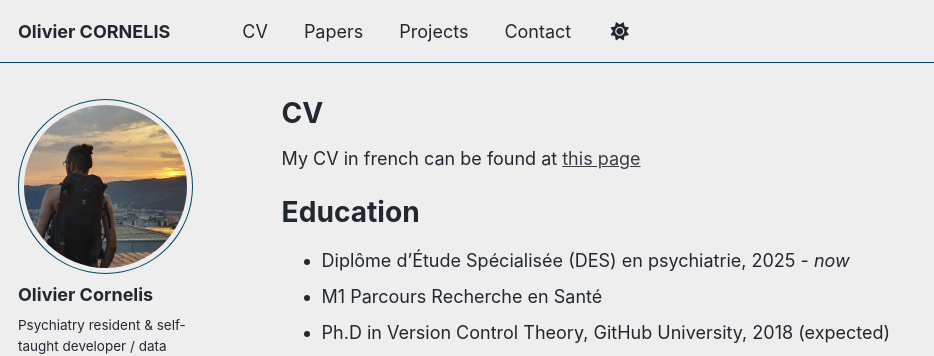
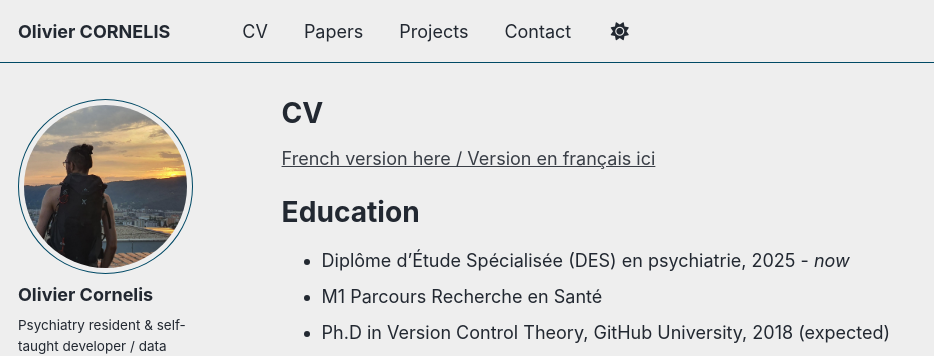
Before and after one commit to thiswillbeyourgithub/website, a Jekyll site: the page built from _pages/cv.md, in a window 1280 px wide and 900 px high. Shown: the top 356 px of the window, without its empty margins (0-934 px from the left). Built offline with Jekyll 4.4.1, drawn with Linux system fonts in a browser that asks for light colours; some web fonts are replaced; a script that is not in the unit is left out.

Commit message:
phrasing
Signed-off-by: thiswillbeyourgithub <26625900+thiswillbeyourgithub@users.noreply.github.com>

```diff
--- a/_pages/cv.md
+++ b/_pages/cv.md
@@ -7,7 +7,7 @@ redirect_from:
   - /resume
 ---
 
-My CV in french can be found at [this page](../cv_fr)
+[French version here / Version en français ici](../cv_fr)
 
 {% include base_path %}
 
```
Also changed, not shown: _pages/cv_fr.md (+2 -0 lines).
